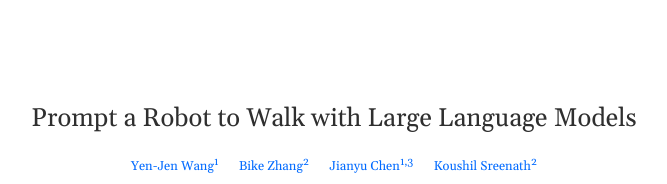
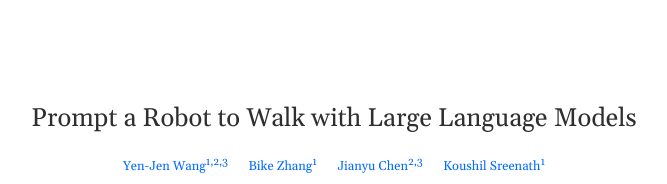
Before and after one commit to prompt2walk/prompt2walk.github.io, a plain HTML site: page index.html in a window 1280 px wide. Shown: the top 184 px of the page, without its empty margins (306-973 px from the left). Drawn offline with nearby package versions, Linux system fonts and the light colour scheme.

Commit message:
Update index.html

```diff
--- a/index.html
+++ b/index.html
@@ -11,10 +11,10 @@
     <div class="title_left">
         <h1>Prompt a Robot to Walk with Large Language Models</h1>
         <div class="author-container">
-            <div class="grid-item"><a href="https://wangyenjen.github.io">Yen-Jen Wang<sup>1</sup></a></div>
-            <div class="grid-item"><a href="https://bikezhang106.github.io/">Bike Zhang<sup>2</sup></a></div>
-            <div class="grid-item"><a href="http://people.iiis.tsinghua.edu.cn/~jychen/">Jianyu Chen<sup>1,3</sup></a></div>
-            <div class="grid-item"><a href="https://hybrid-robotics.berkeley.edu/koushil/">Koushil Sreenath<sup>2</sup></a></div>
+            <div class="grid-item"><a href="https://wangyenjen.github.io">Yen-Jen Wang<sup>1,2,3</sup></a></div>
+            <div class="grid-item"><a href="https://bikezhang106.github.io/">Bike Zhang<sup>1</sup></a></div>
+            <div class="grid-item"><a href="http://people.iiis.tsinghua.edu.cn/~jychen/">Jianyu Chen<sup>2,3</sup></a></div>
+            <div class="grid-item"><a href="https://hybrid-robotics.berkeley.edu/koushil/">Koushil Sreenath<sup>1</sup></a></div>
         </div>
 
         <div class="mobile-author-container-1">
```
